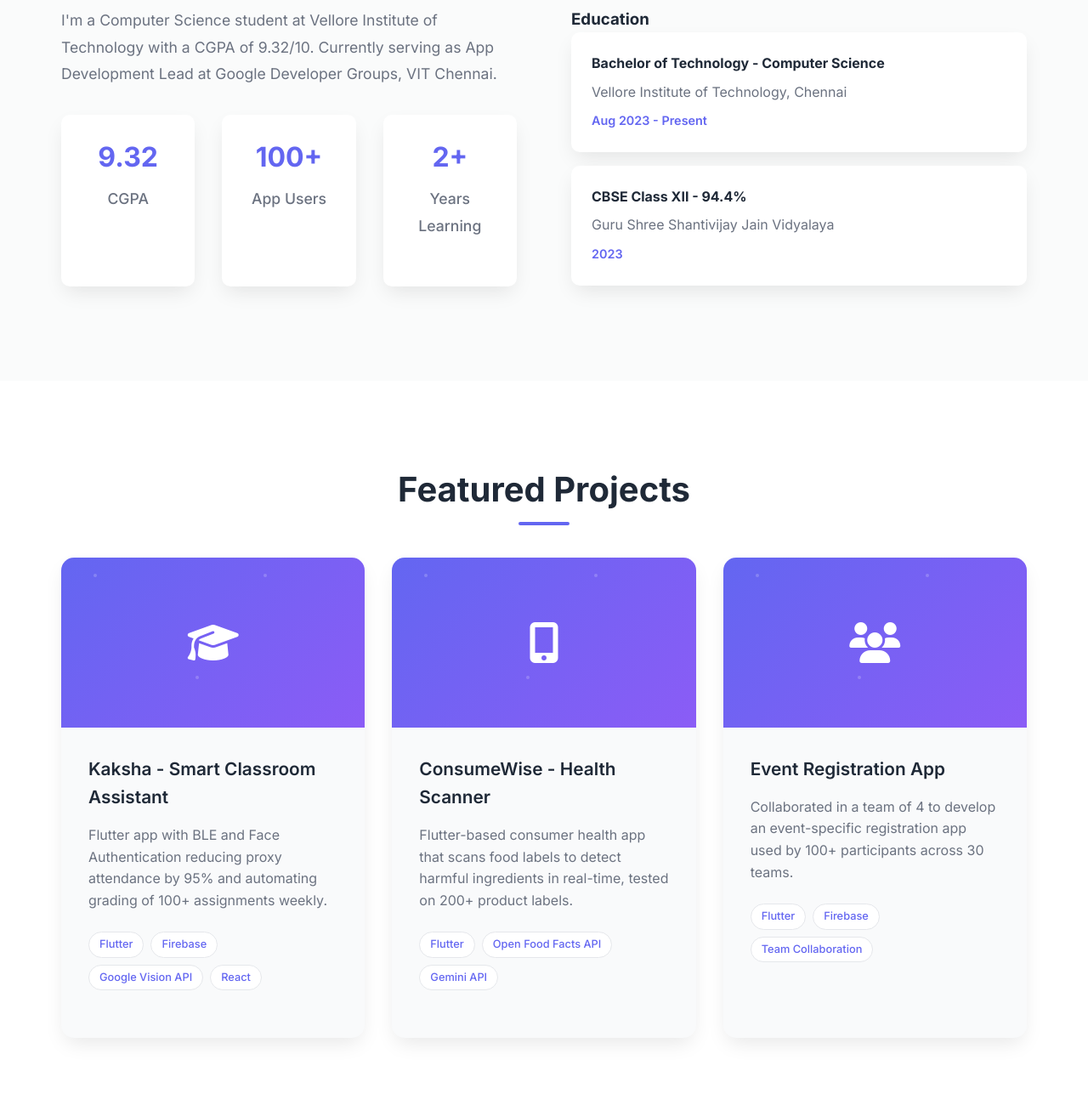
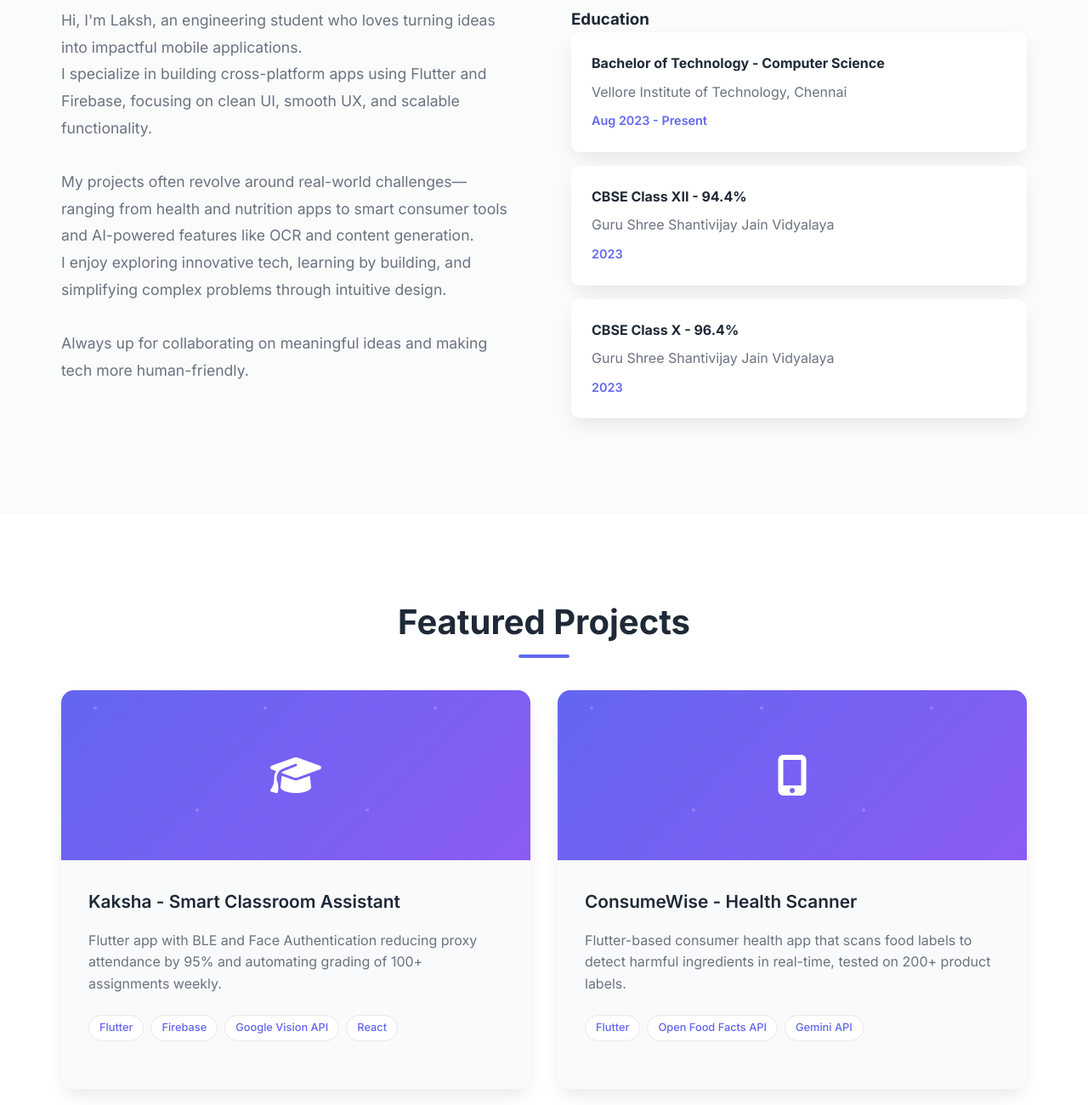
Before and after one commit to LakshRJain/Portfolio, a plain HTML site: page index.html in a window 1280 px wide. Shown: the part 1000-2300 px from the top of the page at 85% size. Drawn offline with Linux system fonts and the light colour scheme; some packages are replaced by stand-ins of ours; a script that the page names is missing.

Commit message:
updated portfolio

```diff
--- a/index.html
+++ b/index.html
@@ -20,7 +20,7 @@
     <nav class="navbar" id="navbar">
         <div class="nav-container">
             <div class="nav-logo">
-                <h2>Laksh</h2>
+                <h2>Laksh R Jain</h2>
             </div>
             <ul class="nav-menu" id="nav-menu">
                 <li class="nav-item">
@@ -88,22 +88,17 @@
             <div class="about-content">
                 <div class="about-text">
                     <p>
-                        I'm a Computer Science student at Vellore Institute of Technology with a CGPA of 9.32/10.
-                        Currently serving as App Development Lead at Google Developer Groups, VIT Chennai.
-                    </p>
+    Hi, I'm Laksh, an engineering student who loves turning ideas into impactful mobile applications.<br>
+    I specialize in building cross-platform apps using Flutter and Firebase, focusing on clean UI, smooth UX, and scalable functionality.<br><br>
+
+    My projects often revolve around real-world challenges—ranging from health and nutrition apps to smart consumer tools and AI-powered features like OCR and content generation.<br>
+    I enjoy exploring innovative tech, learning by building, and simplifying complex problems through intuitive design.<br><br>
+
+    Always up for collaborating on meaningful ideas and making tech more human-friendly.
+</p>
+
                     <div class="stats">
-                        <div class="stat-item">
-                            <h3>9.32</h3>
-                            <p>CGPA</p>
-                        </div>
-                        <div class="stat-item">
-                            <h3>100+</h3>
-                            <p>App Users</p>
-                        </div>
-                        <div class="stat-item">
-                            <h3>2+</h3>
-                            <p>Years Learning</p>
-                        </div>
+
                     </div>
                 </div>
                 <div class="about-skills">
@@ -115,6 +110,11 @@
                     </div>
                     <div class="education-item">
                         <h4>CBSE Class XII - 94.4%</h4>
+                        <p>Guru Shree Shantivijay Jain Vidyalaya</p>
+                        <span>2023</span>
+                    </div>
+                    <div class="education-item">
+                        <h4>CBSE Class X - 96.4%</h4>
                         <p>Guru Shree Shantivijay Jain Vidyalaya</p>
                         <span>2023</span>
                     </div>
@@ -165,23 +165,7 @@
                     </div>
                 </div>
 
-                <div class="project-card">
-                    <div class="project-image">
-                        <i class="fas fa-users"></i>
-                    </div>
-                    <div class="project-content">
-                        <h3>Event Registration App</h3>
-                        <p>Collaborated in a team of 4 to develop an event-specific registration app used by 100+ participants across 30 teams.</p>
-                        <div class="project-tech">
-                            <span>Flutter</span>
-                            <span>Firebase</span>
-                            <span>Team Collaboration</span>
-                        </div>
-                        <a href="#" class="project-link">
-                            <i class="fas fa-external-link-alt"></i>
-                        </a>
-                    </div>
-                </div>
+
             </div>
         </div>
     </section>
```
